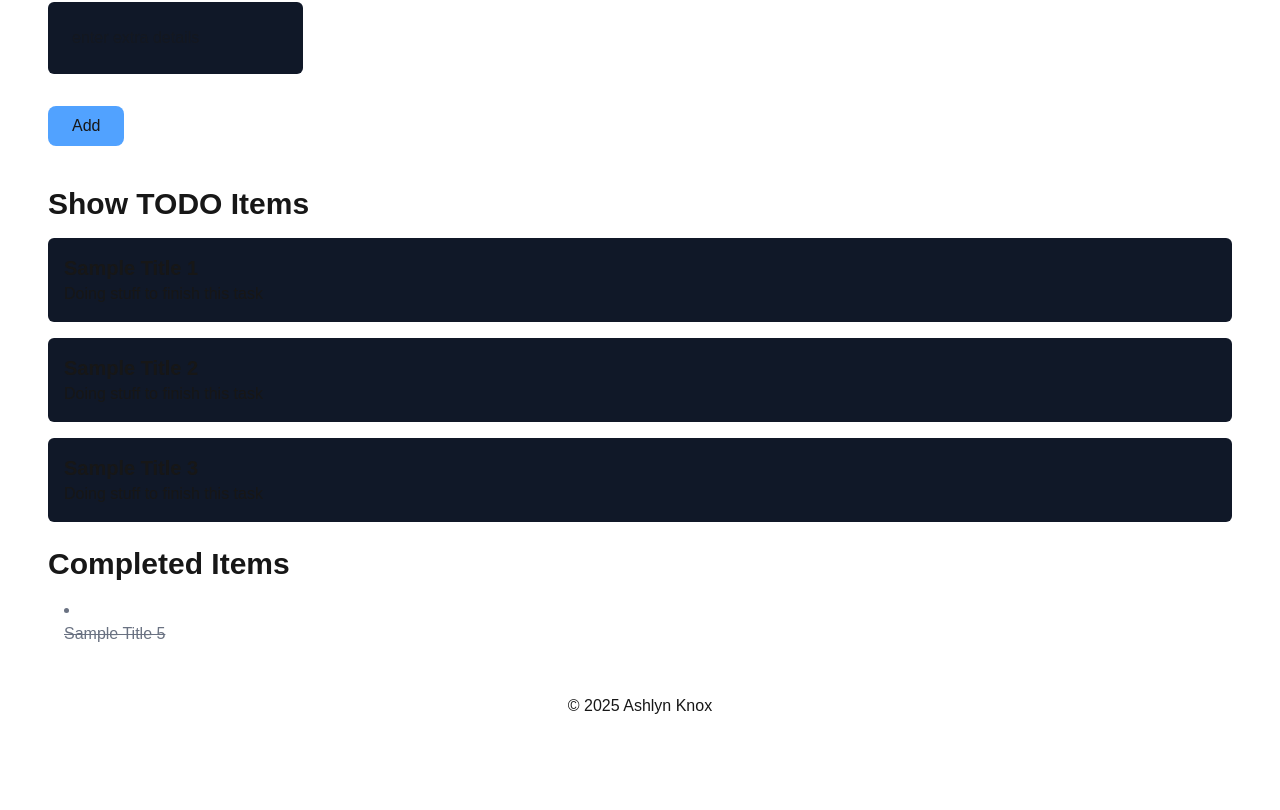
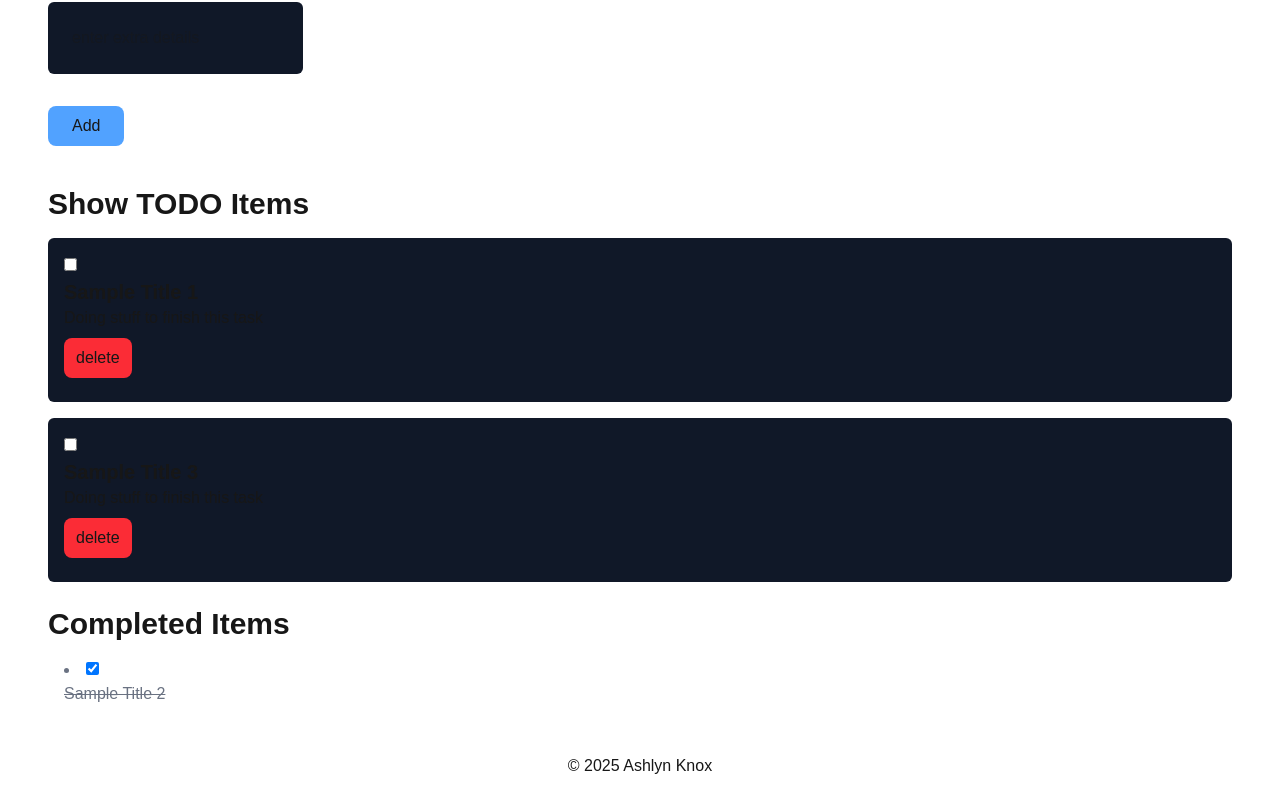
Before and after one commit to ashx3s/todo-app-next-directus-vercel, a Next.js app: page / in a window 1280 px wide. Shown: the part 378-1188 px from the top of the page. Before the commit the page ends 1128 px from the top, so only its background shows below. Built offline with nearby package versions, Linux system fonts and the light colour scheme.

Commit message:
todo list using filter and single state element checkbox setup

```diff
--- a/src/app/page.jsx
+++ b/src/app/page.jsx
@@ -5,11 +5,10 @@ import { useState } from "react";
 - TODO: Clear input after adding
 */
 
-/*  ACTIONS
+/*  Functions
 - create new todo
 - delete todo
-- edit todo
-- check off todo (second list)
+- check off todo
 */
 
 export default function Home() {
@@ -18,25 +17,22 @@ export default function Home() {
       id: 1,
       title: "Sample Title 1",
       description: "Doing stuff to finish this task",
+      checked: false,
     },
     {
       id: 2,
       title: "Sample Title 2",
       description: "Doing stuff to finish this task",
+      checked: true,
     },
     {
       id: 3,
       title: "Sample Title 3",
       description: "Doing stuff to finish this task",
+      checked: false,
     },
   ]);
-  const [completedTodos, setCompletedTodos] = useState([
-    {
-      id: 5,
-      title: "Sample Title 5",
-      description: "Doing stuff to finish this task",
-    },
-  ]);
+
   return (
     <>
       <header className='my-4'>
@@ -45,7 +41,7 @@ export default function Home() {
       </header>
       <section className='container my-6'>
         <h2 className='text-3xl font-semibold'>TODO Form</h2>
-        <form action=''>
+        <form>
           <div className='my-4'>
             <label htmlFor='title' className='text-lg font-bold'>
               Title
@@ -81,32 +77,48 @@ export default function Home() {
       <section className='container my-6'>
         <h2 className='text-3xl font-semibold'>Show TODO Items</h2>
         <ul>
-          {todoList.length > 0 ? (
-            todoList.map((item) => {
-              return (
+          {todoList
+            .filter((todo) => !todo.checked)
+            .map((item) => (
               <li key={item.id} className='bg-gray-900 p-4 rounded-md my-4'>
+                <input
+                  type='checkbox'
+                  checked={item.checked}
+                  onChange={() => handleToggle(item.id)}
+                />
                 <h3 className='text-xl font-semibold'>{item.title}</h3>
                 <p>{item.description}</p>
+                <div className='flex gap-2 my-2'>
+                  <button
+                    className='px-3 py-2 rounded-lg bg-red-500'
+                    onClick={() => handleDelete(item.id)}
+                  >
+                    delete
+                  </button>
+                </div>
               </li>
-              );
-            })
-          ) : (
-            <span>No items</span>
-          )}
+            ))}
         </ul>
       </section>
       <section className='container my-6'>
         <h2 className='text-3xl font-semibold'>Completed Items</h2>
-        {completedTodos.length > 0 ? (
-          completedTodos.map((completedItem, index) => {
+        {todoList.filter((todo) => todo.checked).length > 0 ? (
+          todoList
+            .filter((todo) => todo.checked)
+            .map((completedItem) => {
               return (
-              <li key={index} className='text-gray-500 p-4'>
+                <li key={completedItem.id} className='text-gray-500 p-4'>
+                  <input
+                    type='checkbox'
+                    checked={completedItem.checked}
+                    onChange={() => handleToggle(completedItem.id)}
+                  />
                   <h3 className='line-through'>{completedItem.title}</h3>
                 </li>
               );
             })
         ) : (
-          <li>"no items"</li>
+          <span>No Items</span>
         )}
       </section>
     </>
```
Lines whose indentation alone changed are shown as unchanged.
